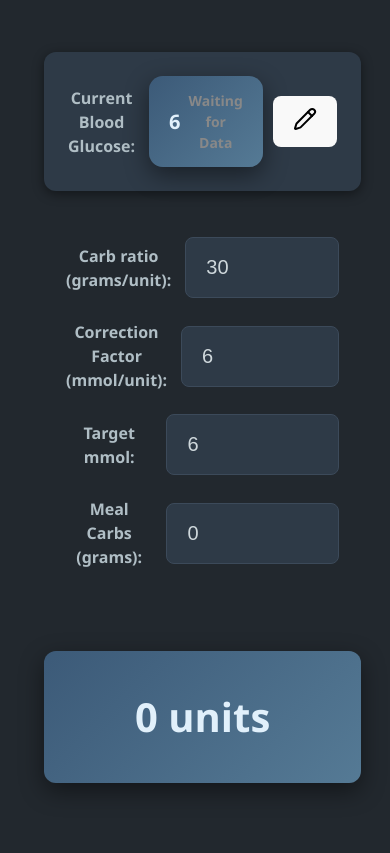
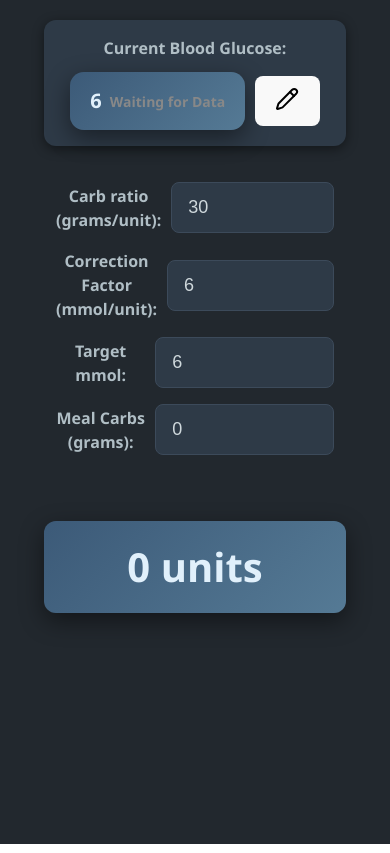
Before and after one commit to leonjoyce88/BolusCalc, a React (Vite) app in the folder client/: page / in a window 390 px wide. Built offline with nearby package versions, Linux system fonts and the light colour scheme; no server answers; the HTML template or start-up script is replaced by a standard one.

Commit message:
fixed fetch bug and updated styles

```diff
--- a/client/src/App.tsx
+++ b/client/src/App.tsx
@@ -71,7 +71,7 @@ function App() {
                     setReading(result)
                     const timeoutMs = result.timestamp - Date.now() + (5 * 60 * 1000)
                     console.log("fetching next reading in", timeoutMs / 1000, "s")
-                    timeoutRef.current = setTimeout(() => fetchData(), timeoutMs)
+                    timeoutRef.current = setTimeout(() => fetchData(), (timeoutMs < 0 ? 60000 : timeoutMs))
                 }
 
             } catch (error: any) {
--- a/client/src/styles/Bolus.module.css
+++ b/client/src/styles/Bolus.module.css
@@ -1,15 +1,14 @@
-
 .bolusResult {
   background: linear-gradient(135deg, #3c5a78, #557a95);
   color: var(--color-text-bright);
   padding: 44px;
-  margin-top: 18px;
+  margin-top: 48px; /* default larger margin for desktop */
   border-radius: var(--border-radius-lg);
   box-shadow: 0 8px 24px var(--shadow-dark);
   display: flex;
   flex-direction: column;
   gap: 20px;
-  margin-bottom: 18px;
+  margin-bottom: 48px;
 }
 
 .bolusResult h1 {
@@ -18,12 +17,6 @@
   margin: 0;
   color: var(--color-text-bright);
   text-align: center;
-}
-
-@media (max-width: 767px) {
-  .bolusResult h1 {
-    font-size: 40px;
-  }
 }
 
 .sectionTitle {
@@ -35,7 +28,18 @@
 }
 
 @media (max-width: 767px) {
+  .bolusResult {
+    margin-top: 18px; /* smaller margin on mobile */
+    margin-bottom: 18px;
+    padding: 24px; /* also reduce padding on smaller screens if you want */
+  }
+
+  .bolusResult h1 {
+    font-size: 40px;
+  }
+
   .sectionTitle {
     font-size: 20px;
+    margin-bottom: 12px; /* smaller bottom margin on mobile */
   }
 }
--- a/client/src/styles/Inputs.module.css
+++ b/client/src/styles/Inputs.module.css
@@ -1,4 +1,3 @@
-
 .container {
   display: grid;
   grid-template-columns: 1fr;
@@ -13,11 +12,25 @@
   }
 }
 
+@media (max-width: 767px) {
+  .container {
+    padding: 12px;
+    gap: 16px;
+    margin-bottom: 12px;
+  }
+}
+
 .formRow {
   display: grid;
   grid-template-columns: 1fr 2fr;
   gap: 14px;
   align-items: center;
+}
+
+@media (max-width: 767px) {
+  .formRow {
+    gap: 10px;
+  }
 }
 
 .inputIconWrapper {
@@ -49,6 +62,14 @@
   background-color: var(--color-bg-panel);
   color: var(--color-text-light);
   transition: border-color 0.3s ease, box-shadow 0.3s ease;
+}
+
+@media (max-width: 767px) {
+  .formRow input {
+    max-width: 100%;
+    font-size: 18px;
+    padding: 14px 16px;
+  }
 }
 
 .formRow input:focus {
--- a/client/src/styles/TopInfo.module.css
+++ b/client/src/styles/TopInfo.module.css
@@ -36,9 +36,42 @@
   box-sizing: border-box;
 }
 
-.editable {
-  cursor: text;
-  height: 100%;
+input {
+  width: 100%;
+  padding: 18px 20px;
+  font-size: 20px;
+  border: 1px solid #3c4a5a;
+  border-radius: var(--border-radius);
+  background-color: var(--color-bg-panel);
+  color: var(--color-text-light);
+  box-sizing: border-box;
+  transition: border-color 0.3s ease, box-shadow 0.3s ease;
+}
+
+input:focus {
+  outline: none;
+  border-color: var(--color-text-accent);
+  box-shadow: 0 0 8px var(--shadow-light);
+}
+
+input.readonly {
+  background-color: var(--color-bg-panel-alt);
+  color: var(--color-text-bright);
+  border: none;
+  font-weight: 600;
+  cursor: default;
+  box-shadow: none;
+}
+
+label {
+  font-weight: 600;
+  color: #b0bec5;
+  cursor: pointer;
+  transition: color 0.3s ease;
+}
+
+label:hover {
+  color: var(--color-text-accent);
 }
 
 .readingDisplay {
@@ -60,32 +93,32 @@
   box-sizing: border-box;
 }
 
-/* Input styles (these could be global, but you can scope them too) */
-input {
-  width: 100%;
-  padding: 18px 20px;
-  font-size: 20px;
-  border: 1px solid #3c4a5a;
-  border-radius: var(--border-radius);
-  background-color: var(--color-bg-panel);
-  color: var(--color-text-light);
-  box-sizing: border-box;
-  transition: border-color 0.3s ease, box-shadow 0.3s ease;
+/* Mobile-specific adjustments */
+@media (max-width: 767px) {
+  .topInfo {
+    padding: 16px;
+    gap: 16px;
+    align-items: center;   /* centers flex children horizontally */
+    text-align: center;    /* center text inside */
   }
 
-input:focus {
-  outline: none;
-  border-color: var(--color-text-accent);
-  box-shadow: 0 0 8px var(--shadow-light);
+  .formRow {
+    grid-template-columns: 1fr;
+    gap: 12px;
+    justify-items: center; /* center items inside grid */
   }
 
-/* Remove number input spinners */
-input[type=number]::-webkit-inner-spin-button,
-input[type=number]::-webkit-outer-spin-button {
-  -webkit-appearance: none;
-  margin: 0;
+  .inputIconWrapper {
+    justify-content: center; /* center inputs horizontally */
+    max-width: 100%;
   }
 
-input[type=number] {
-  -moz-appearance: textfield;
+  .valueContainer {
+    max-width: 100%;
+    justify-content: center;
   }
+
+  input {
+    max-width: 320px;
+  }
+}
--- a/client/src/styles/globals.css
+++ b/client/src/styles/globals.css
@@ -23,6 +23,7 @@ html, body, #root {
   color: var(--color-text-light);
   text-align: center;
   height: 100%;
+  overflow:hidden;
 }
 
 #root {
@@ -32,17 +33,17 @@ html, body, #root {
 }
 
 .app-wrapper {
-  max-width: 640px;
-  margin: 0 auto 60px;
-  padding: 40px 20px;
+  min-height: 100vh;
   display: flex;
   flex-direction: column;
-  gap: 40px;
+  justify-content: center;
+  padding: 20px;
+  box-sizing: border-box;
+  overflow-y: auto; /* allow scroll only if needed */
 }
-
 @media (max-width: 767px) {
   html, body {
-    height: auto;
+    height: 100%;
   }
   .app-wrapper {
     padding: 20px 12px;
```
Lines whose indentation alone changed are shown as unchanged.
